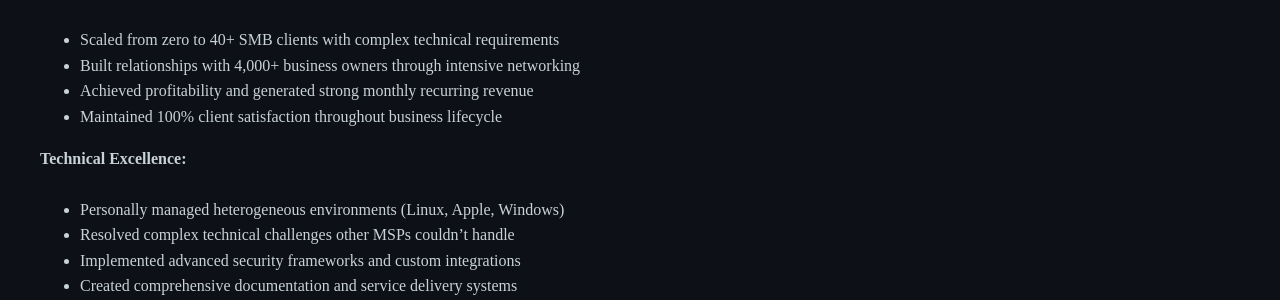
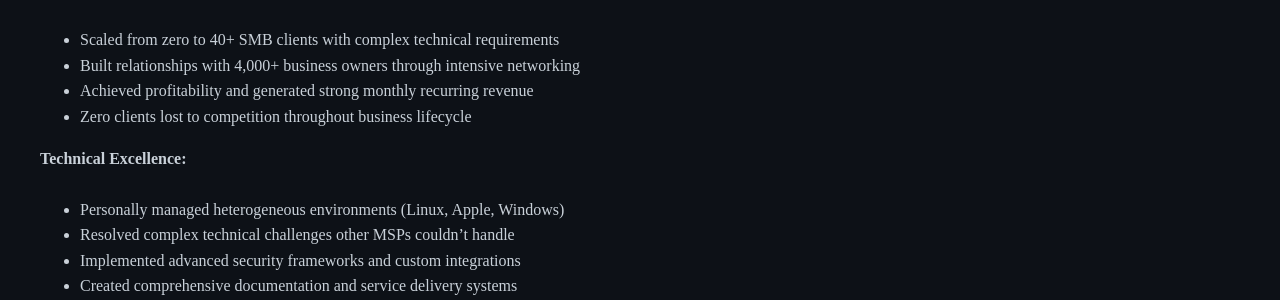
Before and after one commit to joshuamichaelhall/joshuamichaelhall.github.io, a Jekyll site: the page built from resources/LinkedIn_Profile.md, in a window 1280 px wide and 900 px high, scrolled down 3677 px. Shown: the part 152-452 px from the top of the window. Built offline with Jekyll 4.4.1, drawn with Linux system fonts in a browser that asks for light colours; nearby versions of some CDN libraries; our own code applies the rules of GitHub Pages for plain Markdown files; some of the changed text lies outside the part shown.

Commit message:
Update client satisfaction wording across website and profiles
Changed "100% client satisfaction" to "zero clients lost to competition"
in about pages, LinkedIn profile, and master profile resources.

🤖 Generated with [Claude Code](https://claude.ai/code)

Co-Authored-By: Claude <noreply@anthropic.com>

```diff
--- a/about.markdown
+++ b/about.markdown
@@ -15,7 +15,7 @@ Cloud Security Engineer with 3+ years of MSP security experience including firew
 ### Security Achievements
 - Zero ransomware incidents for all fully managed clients over 2+ years of MSP operations
 - Deployed and managed: 11 firewalls, 33 WAPs, 8 servers
-- 95%+ client satisfaction rate from MSP ownership
+- Zero clients lost to competition during MSP ownership
 - Built HIPAA-compliant infrastructure translating to federal compliance frameworks
 
 ### Core Competencies
--- a/resources/LinkedIn_Profile.md
+++ b/resources/LinkedIn_Profile.md
@@ -28,7 +28,7 @@ IT Infrastructure professional with proven business leadership expanding into cl
 
 **PROVEN BUSINESS RESULTS:**
 - Founded MSP, scaled to $160,000+ serving 30+ business clients
-- 100% client satisfaction, zero ransomware incidents
+- Zero clients lost to competition, zero ransomware incidents
 - Full P&L responsibility and team management experience
 
 **TECHNICAL FOUNDATION:**
@@ -106,7 +106,7 @@ Built managed IT services company from startup to $160,000+ annual revenue, demo
 - Scaled from zero to 40+ SMB clients with complex technical requirements
 - Built relationships with 4,000+ business owners through intensive networking
 - Achieved profitability and generated strong monthly recurring revenue
-- Maintained 100% client satisfaction throughout business lifecycle
+- Zero clients lost to competition throughout business lifecycle
 
 **Technical Excellence:**
 - Personally managed heterogeneous environments (Linux, Apple, Windows)
```
Also changed, not shown: WEBSITE-UPDATE-PLAN-2025.md (+1 -1 lines), pages/about.md (+1 -1 lines), resources/joshua-hall-master-profile.md (+2 -2 lines).
